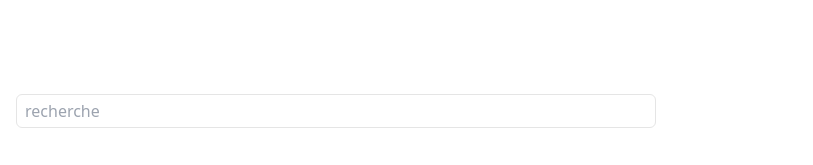
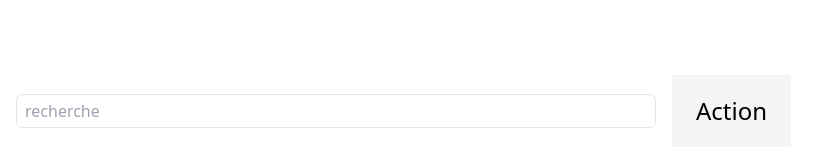
Before and after one commit to xlanex6/B3_JS, a Vue app in the folder friendBook/: page / in a window 1280 px wide. Shown: the part 730-895 px from the top of the page, without its empty margins (0-813 px from the left). Built offline with nearby package versions, Linux system fonts and the light colour scheme.

Commit message:
caca style

```diff
--- a/friendBook/src/App.vue
+++ b/friendBook/src/App.vue
@@ -2,6 +2,7 @@
 import Navbar from './components/Navbar.vue';
 import UserCard from './components/UserCard.vue';
 import SearchBar from './components/SearchBar.vue';
+import Btn from './components/Btn.vue';
 
 export default {
     data() {
@@ -14,7 +15,7 @@ export default {
           searchQuery: ''
         };
   },
-  components: { Navbar, UserCard, SearchBar },
+  components: { Navbar, UserCard, SearchBar, Btn },
   methods: {
     loadApp() {
       this.showNavBar = true
@@ -73,10 +74,16 @@ export default {
     <button @click="loadApp" class="w-full my-3 text-white bg-purple-500 rounded shadow-sm">SAVE</button>
   </div>
 
-  <SearchBar
-  :modelValue="searchQuery"
-  @update:modelValue="newValue => searchQuery = newValue"
-  />
+  <div class="flex items-center">
+
+    <SearchBar
+    :modelValue="searchQuery"
+    @update:modelValue="newValue => searchQuery = newValue"
+    />
+    <Btn size="XL">
+     Action
+    </Btn>
+  </div>
 
   <div class="grid grid-cols-4 gap-4 m-2">
     <UserCard v-for="user in filteredUsers"
--- /dev/null
+++ b/friendBook/src/components/Btn.vue
@@ -0,0 +1,46 @@
+<template>
+  <button class="px-4 py-1 bg-gray-100 hover:bg-slate-200" :style="sizeStyle">
+    <slot/>
+    <!-- text ecrit depuis le parent -->
+  </button>
+</template>
+
+<script>
+import { computed } from '@vue/reactivity';
+
+export default {
+  props: {
+    size: {
+      type: String,
+      validator: (value) => {
+        return ['S','M','XL'].includes(value)
+      },
+      default: 'M'
+    }
+  },
+  computed: {
+    sizeStyle() {
+      const baseStyle = {
+        'S': {
+          fontSize: "12px",
+          padding: "6px 12px"
+        },
+        'M': {
+          fontSize: "18px",
+          padding: "12px 18px"
+        },
+        'XL': {
+          fontSize: "24px",
+          padding: "18px 24px"
+        },
+      }
+
+      return baseStyle[this.size]
+    }
+  }
+}
+</script>
+<style>
+
+
+</style>
```
